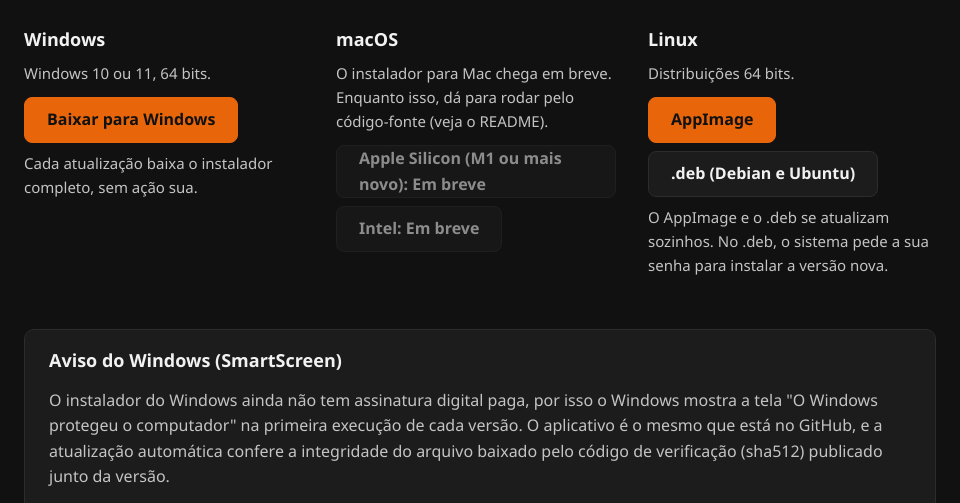
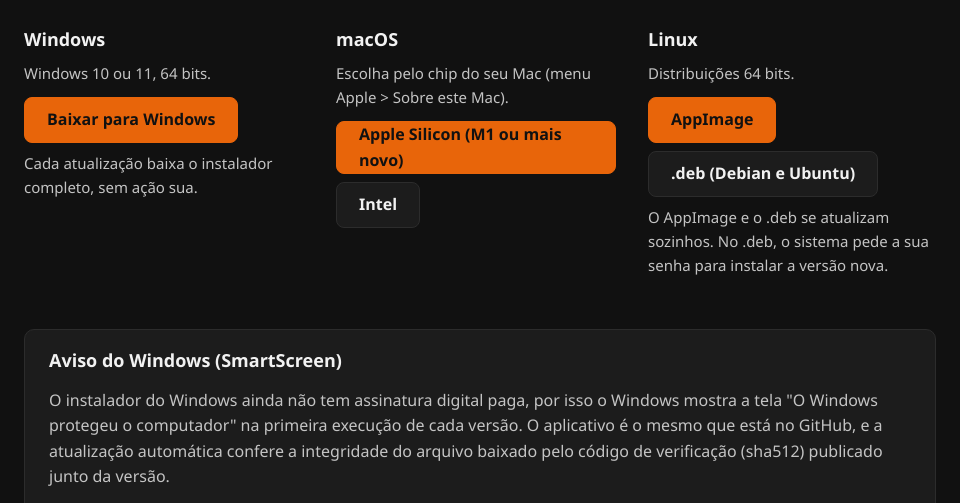
Before and after one commit to bsmagalhaes/rendra-ide, an Electron app: page docs/index.html in a window 960 px wide. Shown: the part 3147-3650 px from the top of the page. Drawn offline with Linux system fonts and the light colour scheme.

Commit message:
docs: botões e linhas do macOS reativados (dmg Apple Silicon e Intel) no site e no README

```diff
--- a/docs/index.html
+++ b/docs/index.html
@@ -208,12 +208,9 @@
       </div>
       <div>
         <h3>macOS</h3>
-        <p>O instalador para Mac chega em breve. Enquanto isso, dá para rodar pelo código-fonte (veja o README).</p>
-        <!-- Para reativar: quando a release tiver Rendra-IDE-mac-arm64.dmg e Rendra-IDE-mac-x64.dmg, troque cada <span class="btn" aria-disabled="true"> por
-             <a class="btn primary" href="https://github.com/bsmagalhaes/rendra-ui-ide/releases/latest/download/Rendra-IDE-mac-arm64.dmg"> (Apple Silicon)
-             e <a class="btn" href="https://github.com/bsmagalhaes/rendra-ui-ide/releases/latest/download/Rendra-IDE-mac-x64.dmg"> (Intel), remova o texto "Em breve", e restaure as linhas do Mac na tabela do README. -->
-        <span class="btn" role="link" aria-disabled="true">Apple Silicon (M1 ou mais novo): Em breve</span>
-        <span class="btn" role="link" aria-disabled="true">Intel: Em breve</span>
+        <p>Escolha pelo chip do seu Mac (menu Apple &gt; Sobre este Mac).</p>
+        <a class="btn primary" href="https://github.com/bsmagalhaes/rendra-ui-ide/releases/latest/download/Rendra-IDE-mac-arm64.dmg">Apple Silicon (M1 ou mais novo)</a>
+        <a class="btn" href="https://github.com/bsmagalhaes/rendra-ui-ide/releases/latest/download/Rendra-IDE-mac-x64.dmg">Intel</a>
       </div>
       <div>
         <h3>Linux</h3>
@@ -269,7 +266,7 @@ npm start</div>
     <details><summary>O custo mostrado é o que eu pago?</summary><p>Não necessariamente. É o custo equivalente pelo preço de tabela da API (tokens × preço por 1 milhão). Em planos por assinatura, serve para comparar projetos e modelos e ver onde o consumo está, não como fatura.</p></details>
     <details><summary>Preciso ter o Claude Code ou o Codex instalados?</summary><p>Não. A IDE e a página Terminal funcionam sozinhas. As páginas de consumo aparecem preenchidas assim que houver sessões dessas CLIs na máquina.</p></details>
     <details><summary>O Windows mostrou um aviso azul ao instalar. É seguro?</summary><p>É o SmartScreen, que avisa sobre instaladores sem assinatura digital paga. Clique em <b>Mais informações</b> e depois em <b>Executar assim mesmo</b>. O código é aberto (MIT) e o instalador é gerado pelo GitHub a partir dele.</p></details>
-    <details><summary>Funciona no macOS e no Linux?</summary><p>Sim. Os terminais se adaptam ao sistema: zsh, bash e fish no macOS e Linux; PowerShell, Git Bash, CMD e WSL no Windows. O instalador do macOS chega em breve; o do Linux já está disponível.</p></details>
+    <details><summary>Funciona no macOS e no Linux?</summary><p>Sim. Os terminais se adaptam ao sistema: zsh, bash e fish no macOS e Linux; PowerShell, Git Bash, CMD e WSL no Windows. Há instalador para Windows, macOS e Linux.</p></details>
     <details><summary>Como o app lê os limites do plano sem a minha senha?</summary><p>O Claude Code envia os limites de uso ao comando da statusline. O Rendra IDE registra esses dados num arquivo local e repassa tudo para a statusline que você já usava.</p></details>
   </div>
 </section>
```
Also changed, not shown: README.md.
